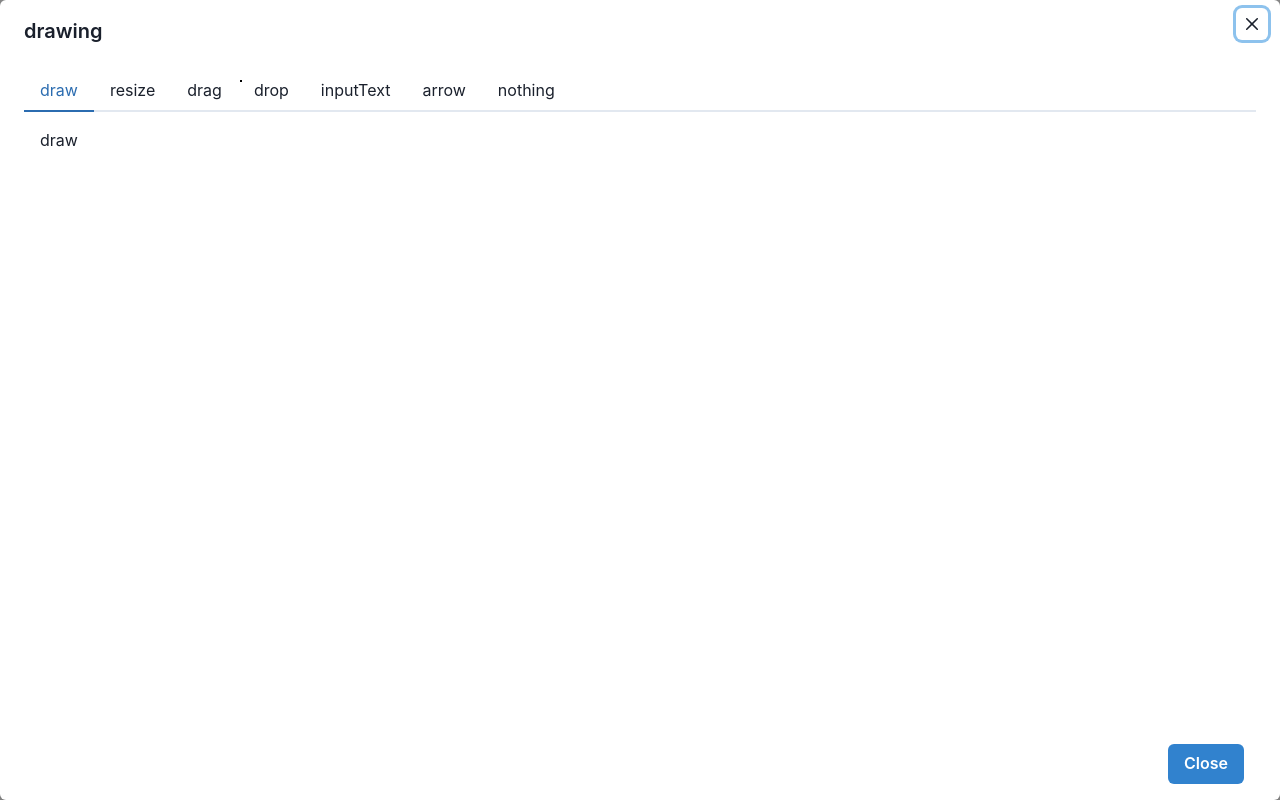
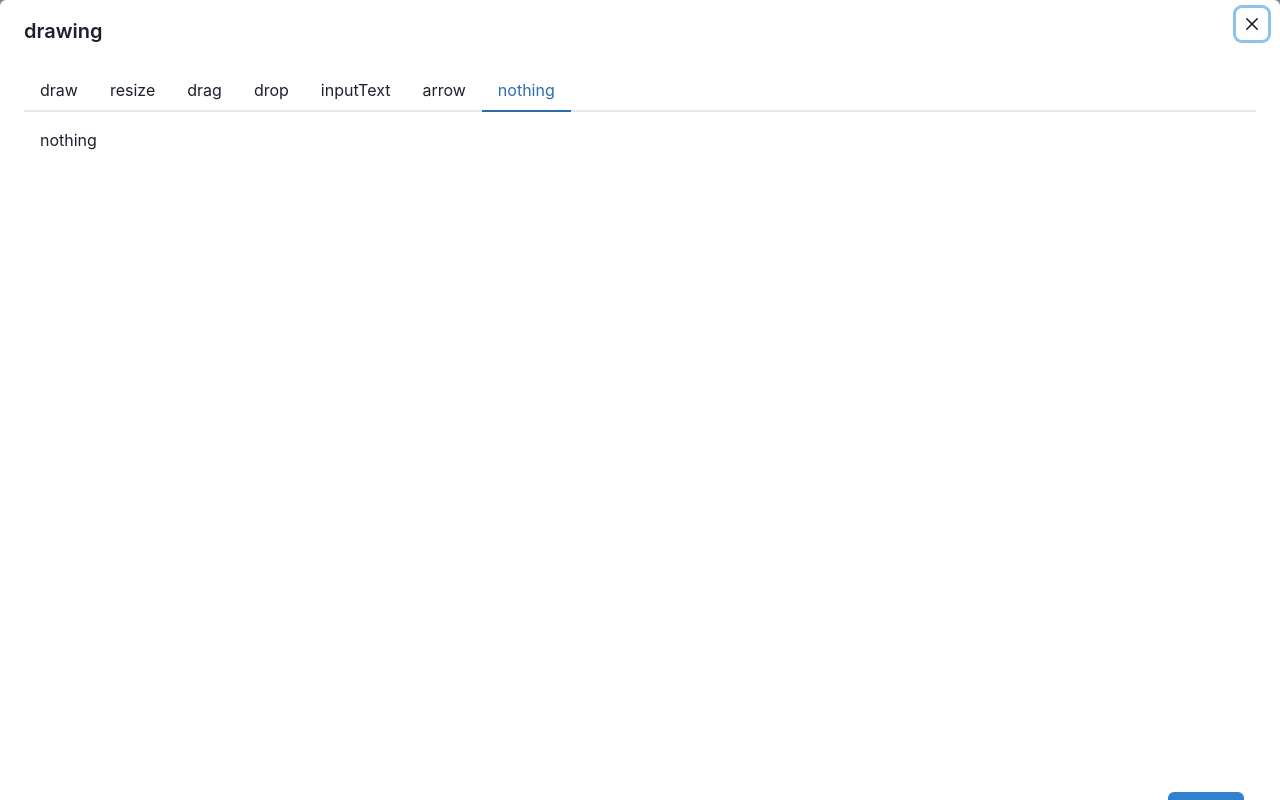
Before and after one commit to takurinton/rintondrawing, a React (Vite) app: page / in a window 1280 px wide. Both pictures are taken after a click on the button "Open panel". Built offline with nearby package versions, Linux system fonts and the light colour scheme.

Commit message:
add: ref

```diff
--- a/src/App.tsx
+++ b/src/App.tsx
@@ -51,10 +51,10 @@ const DrawingModal = ({
   onClose: () => void;
 }) => {
   const ref = useRef<HTMLDivElement>(null);
-  const [state, setState] = useState<DrawingState>('draw');
+  const [state, setState] = useState<DrawingState>('nothing');
   const [mousedownPosition, setMousedownPosition] = useState<Pos>({ x: 0, y: 0 });
   const [mouseupPosition, setMouseupPosition] = useState<Pos>({ x: 0, y: 0 });
-  const [children, setChildren] = useState<JSX.Element[]>([]);
+  const [contents, setContents] = useState<JSX.Element[]>([]);
 
   const mousedownFunction = useCallback((event) => {
     setMousedownPosition({ x: event.pageX, y: event.pageY });
@@ -67,41 +67,42 @@ const DrawingModal = ({
     const left = event.pageX > mousedownPosition.x ? mousedownPosition.x : event.pageX;
     const top = event.pageY > mousedownPosition.y ? mousedownPosition.y : event.pageY;
     const cihld = <Box h={height} w={width} top={top} left={left} position='absolute' border='1px solid black' />
-    setChildren([...children, cihld]);
+    setContents([...contents, cihld]);
   }, [mousedownPosition, mouseupPosition]);
 
   useEffect(() => {
     if (state === 'draw') {
-      document.addEventListener("mousedown", mousedownFunction, false);
-      return () => document.removeEventListener("mousedown", mousedownFunction, false);
+      ref.current?.addEventListener("mousedown", mousedownFunction, false);
+      return () => ref.current?.removeEventListener("mousedown", mousedownFunction, false);
     }
   }, [state, mousedownPosition, mouseupPosition]);
 
   useEffect(() => {
     if (state === 'draw') {
-      document.addEventListener("mouseup", mouseupFunction, false);
-      return () => document.removeEventListener("mouseup", mouseupFunction, false);
+      ref.current?.addEventListener("mouseup", mouseupFunction, false);
+      return () => ref.current?.removeEventListener("mouseup", mouseupFunction, false);
     }
   }, [state, mousedownPosition, mouseupPosition]);
 
   return (
-    <Box position='relative' ref={ref}>
+    <Box position='relative'>
       <Modal isOpen={isOpen} onClose={onClose} size='full'>
         <ModalOverlay />
         <ModalContent>
           <ModalHeader>drawing</ModalHeader>
           <ModalCloseButton />
           <ModalBody>
-            <Tabs onChange={(idx) => setState(tabs[idx])} defaultIndex={0}>
+            <Tabs onChange={(idx) => setState(tabs[idx])} defaultIndex={6}>
               <TabList>
                 {tabs.map((d, i) => <Tab key={i.toString()}>{d}</Tab>)}
               </TabList>
-
               <TabPanels>
                 {tabs.map((d, i) => <TabPanel key={i.toString()}>{d}</TabPanel>)}
               </TabPanels>
             </Tabs>
-            {children.map((child, idx) => <React.Fragment key={idx.toString()}>{child}</React.Fragment>)}
+            <Box ref={ref} h='600px'>
+              {contents.map((child, idx) => <React.Fragment key={idx.toString()}>{child}</React.Fragment>)}
+            </Box>
           </ModalBody>
           <ModalFooter>
             <Button colorScheme='blue' mr={3} onClick={onClose}>
```
